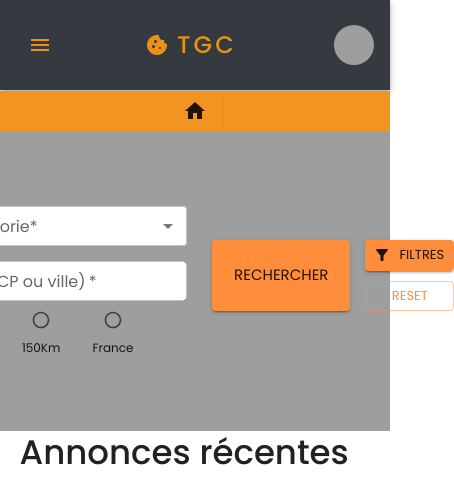
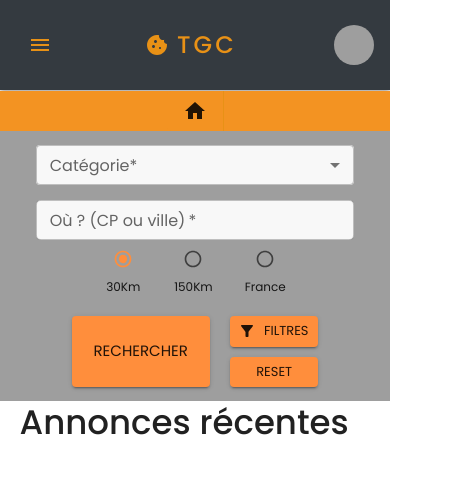
Before and after one commit to Megakrash/the-good-cookie, a Next.js app in the folder frontend/: page / in a window 390 px wide. Shown: the top 504 px of the page, 454 px wide, since content can reach past the window. Built offline with nearby package versions, Linux system fonts and the light colour scheme.

Commit message:
:iphone:

```diff
--- a/frontend/src/components/search/Search.tsx
+++ b/frontend/src/components/search/Search.tsx
@@ -14,29 +14,31 @@ import {
   Box,
   Button,
   Grid,
+  useTheme,
 } from "@mui/material";
 import { FilterAlt, FilterAltOff } from "@mui/icons-material";
+import toast, { Toaster } from "react-hot-toast";
 import { PATH_IMAGE } from "@/api/configApi";
 import { queryAllTags } from "../graphql/Tags";
 import { queryAllAds } from "../graphql/Ads";
 import { queryAllCatAndSub } from "../graphql/Categories";
 import GpsAndRadius from "./components/GpsAndRadius";
-import AdCard from "../ads/AdCard";
+import { VariablesColors } from "@/styles/Variables.colors";
 
-function Search(): React.ReactNode {
+const colors = new VariablesColors();
+const { colorLightGrey, errorColor, colorWhite } = colors;
+
+const Search = (): React.ReactNode => {
+  const theme = useTheme();
+  //-------------------------------------
   // Get Categories&SubCategories & Tags
-  const {
-    data: dataCategories,
-    error: errorCategories,
-    loading: loadindCategories,
-  } = useQuery<{ items: CategoriesTypes }>(queryAllCatAndSub);
+  //-------------------------------------
+  const { data: dataCategories } = useQuery<{ items: CategoriesTypes }>(
+    queryAllCatAndSub,
+  );
   const categories = dataCategories ? dataCategories.items : [];
 
-  const {
-    data: dataTags,
-    error: errorTags,
-    loading: loadingTags,
-  } = useQuery<{ items: TagsTypes }>(queryAllTags);
+  const { data: dataTags } = useQuery<{ items: TagsTypes }>(queryAllTags);
   const tags = dataTags ? dataTags.items : [];
 
   //-----------------
@@ -66,15 +68,26 @@ function Search(): React.ReactNode {
   // Title
   const [title, setTitle] = useState<string>();
 
-  //-----------------
+  //------------------
   // ----- Search-----
-  //-----------------
+  //------------------
 
   const [doSearch, { data: dataSearch, loading: loadingSearch }] =
     useLazyQuery<{ items: AdsTypes }>(queryAllAds);
-  const searchResult = dataSearch ? dataSearch.items : [];
-  const handleSearchClick = (event: FormEvent<HTMLFormElement>) => {
-    event.preventDefault();
+  // const searchResult = dataSearch ? dataSearch.items : [];
+  const handleSearchClick = () => {
+    if (!selectedSubCategory && !lat && !long) {
+      toast(
+        `Veuillez indiquer une catégorie et une localisation pour effectuer une recherche.`,
+        {
+          style: {
+            background: errorColor,
+            color: colorWhite,
+          },
+        },
+      );
+      return;
+    }
     doSearch({
       variables: {
         where: {
@@ -109,33 +122,64 @@ function Search(): React.ReactNode {
   };
 
   return (
-    <>
-      <Box
-        className="search"
+    <Grid
+      container
+      xs={12}
       sx={{
+        display: "flex",
+        flexDirection: !showQueries ? "row" : "column",
+        alignItems: "center",
+        justifyContent: "center",
+        gap: "20px",
+        minHeight: "270px",
+        padding: "1%",
         backgroundImage: `url(${PATH_IMAGE}/general/search.png)`,
         backgroundRepeat: "no-repeat",
         backgroundSize: "cover",
+        [theme.breakpoints.down("sm")]: {
+          flexDirection: "column",
+        },
       }}
     >
-        {categories && tags && (
-          <Box
-            className="search_box"
-            component="form"
-            autoComplete="off"
-            onSubmit={handleSearchClick}
+      <Toaster />
+      <Grid
+        container
+        xs={10}
+        sm={!showQueries ? 5 : 11}
+        md={!showQueries ? 4 : 10}
+        lg={!showQueries ? 4 : 8}
+        sx={{
+          display: "flex",
+          flexDirection: "row",
+          justifyContent: !showQueries ? "right" : "center",
+          alignItems: "center",
+          gap: "20px",
+          [theme.breakpoints.down("sm")]: {
+            flexDirection: "column",
+          },
+        }}
       >
-            <Box className="search_box_form">
-              <Box className="search_box_form_miniBox">
+        <Grid
+          container
+          xs={12}
+          sm={!showQueries ? 10 : 5}
+          md={!showQueries ? 10 : 5}
+          lg={showQueries ? 5 : 11}
+          sx={{
+            display: "flex",
+            flexDirection: "column",
+            gap: "15px",
+          }}
+        >
           <FormControl fullWidth>
             <InputLabel size="small" id="subcategory-select-label">
               Catégorie*
             </InputLabel>
             <Select
-                    className="search_input"
               labelId="subcategory-select-label"
               id="subcategory-select"
               size="small"
+              sx={{ backgroundColor: colorLightGrey }}
               value={selectedSubCategory || ""}
               onChange={handleChangeCategory}
               label="Sélectionnez une sous-catégorie"
@@ -166,50 +210,56 @@ function Search(): React.ReactNode {
             setRadius={setRadius}
             radius={radius}
           />
-              </Box>
+        </Grid>
         {showQueries && (
-                <>
-                  <Box className="search_box_form_miniBox">
+          <Grid
+            container
+            xs={12}
+            sm={5}
+            md={5}
+            lg={5}
+            sx={{
+              display: "flex",
+              flexDirection: "column",
+              gap: "15px",
+            }}
+          >
             <TextField
-                      className="search_input"
+              fullWidth
               type="number"
               id="minPrice"
               size="small"
               label="Prix minimum €"
+              sx={{ backgroundColor: colorLightGrey, borderRadius: "5px" }}
               variant="outlined"
               value={minPrice || ""}
               onChange={(e) =>
                 setMinPrice(
-                          e.target.value === ""
-                            ? undefined
-                            : Number(e.target.value),
+                  e.target.value === "" ? undefined : Number(e.target.value),
                 )
               }
             />
             <TextField
-                      className="search_input"
+              fullWidth
               id="title"
               size="small"
               label="Quoi ?"
+              sx={{ backgroundColor: colorLightGrey, borderRadius: "5px" }}
               variant="outlined"
               value={title || ""}
               onChange={(e) => setTitle(e.target.value)}
             />
-                  </Box>
-                  <Box className="search_box_form_miniBox">
             <TextField
-                      className="search_input"
               type="number"
               id="maxPrice"
               size="small"
               label="Prix maximum €"
               variant="outlined"
+              sx={{ backgroundColor: colorLightGrey, borderRadius: "5px" }}
               value={maxPrice || ""}
               onChange={(e) =>
                 setMaxPrice(
-                          e.target.value === ""
-                            ? undefined
-                            : Number(e.target.value),
+                  e.target.value === "" ? undefined : Number(e.target.value),
                 )
               }
             />
@@ -218,10 +268,10 @@ function Search(): React.ReactNode {
                 Tag(s)
               </InputLabel>
               <Select
-                        className="search_input"
                 labelId="tags"
                 id="select-tags"
                 size="small"
+                sx={{ backgroundColor: colorLightGrey }}
                 multiple
                 value={selectedTags}
                 onChange={handleChange}
@@ -230,8 +280,8 @@ function Search(): React.ReactNode {
                   selected
                     .map(
                       (id) =>
-                                tags.find((tag) => tag.id.toString() === id)
-                                  ?.name || "",
+                        tags.find((tag) => tag.id.toString() === id)?.name ||
+                        "",
                     )
                     .join(", ")
                 }
@@ -243,20 +293,35 @@ function Search(): React.ReactNode {
                 ))}
               </Select>
             </FormControl>
-                  </Box>
-                </>
+          </Grid>
         )}
-            </Box>
-            <Box className="search_box_buttons">
+      </Grid>
+      <Grid
+        container
+        xs={10}
+        sm={5}
+        md={4}
+        lg={3}
+        sx={{
+          display: "flex",
+          flexDirection: "row",
+          justifyContent: !showQueries ? "left" : "center",
+          gap: "20px",
+          [theme.breakpoints.down("sm")]: {
+            justifyContent: "center",
+          },
+        }}
+      >
         <Button
           variant="contained"
           size="large"
-                type="submit"
+          type="button"
           disabled={loadingSearch}
+          onClick={handleSearchClick}
         >
           Rechercher
         </Button>
-              <Box className="search_box_buttons_filter">
+        <Box sx={{ display: "flex", flexDirection: "column", gap: "10px" }}>
           <Button
             variant="contained"
             size="small"
@@ -267,7 +332,7 @@ function Search(): React.ReactNode {
             Filtres
           </Button>
           <Button
-                  variant="outlined"
+            variant="contained"
             size="small"
             type="button"
             onClick={resetForm}
@@ -275,35 +340,9 @@ function Search(): React.ReactNode {
             Reset
           </Button>
         </Box>
-            </Box>
-          </Box>
-        )}
-      </Box>
-      {searchResult.length >= 1 && (
-        <>
-          <h2>
-            {searchResult.length === 1
-              ? `${searchResult.length} annonce correspond à votre recherche :`
-              : `${searchResult.length} annonces correspondent à votre recherche :`}
-          </h2>
-          <Grid
-            container
-            xs={12}
-            sx={{
-              display: "flex",
-              flexDirection: "row",
-              flexWrap: "wrap",
-              gap: "15px",
-            }}
-          >
-            {searchResult.map((ads) => (
-              <AdCard key={ads.id} ad={ads} />
-            ))}
       </Grid>
-        </>
-      )}
-    </>
+    </Grid>
   );
-}
+};
 
 export default Search;
--- a/frontend/src/components/search/components/GpsAndRadius.tsx
+++ b/frontend/src/components/search/components/GpsAndRadius.tsx
@@ -11,6 +11,10 @@ import {
 } from "@mui/material";
 import { API_URL } from "@/api/configApi";
 import { FeatureType, SuggestionType } from "@/types/GpsTypes";
+import { VariablesColors } from "@/styles/Variables.colors";
+
+const colors = new VariablesColors();
+const { colorLightGrey } = colors;
 
 type GpsAndRadiusProps = {
   setLat: (lat: number) => void;
@@ -64,12 +68,16 @@ function GpsAndRadius(props: GpsAndRadiusProps): React.ReactNode {
     <Box
       sx={{
         width: "100%",
+        display: "flex",
+        flexDirection: "column",
+        alignItems: "center",
       }}
     >
       <TextField
-        className="search_input"
+        fullWidth
         id="location"
         size="small"
+        sx={{ backgroundColor: colorLightGrey, borderRadius: "5px" }}
         label="Où ? (CP ou ville)"
         variant="outlined"
         value={inputValue}
--- a/frontend/src/components/search/search.scss
+++ /dev/null
@@ -1,43 +0,0 @@
-.search {
-  width: 100%;
-  min-height: 300px;
-  display: flex;
-  background-color: $color3;
-
-  &_input {
-    background-color: $color1;
-    border-radius: 5px;
-  }
-
-  &_box {
-    width: 95%;
-    margin: 10px auto 10px auto;
-    display: flex;
-    flex-direction: row;
-    gap: 25px;
-    justify-content: center;
-    align-items: center;
-    &_form {
-      display: flex;
-      flex-direction: row;
-      gap: 15px;
-      &_miniBox {
-        width: 25ch;
-        display: flex;
-        flex-direction: column;
-        gap: 15px;
-      }
-    }
-    &_buttons {
-      margin-top: -3%;
-      display: flex;
-      flex-direction: row;
-      gap: 15px;
-      &_filter {
-        display: flex;
-        flex-direction: column;
-        gap: 10px;
-      }
-    }
-  }
-}
--- a/frontend/src/styles/index.scss
+++ b/frontend/src/styles/index.scss
@@ -6,7 +6,6 @@
 // Components
 @import "../components/appBar/appBar.scss";
 @import "../components/ads/adForm/adForm.scss";
-@import "../components/search/search.scss";
 
 /* fonts */
 /* for body */
```
Lines whose indentation alone changed are shown as unchanged.
